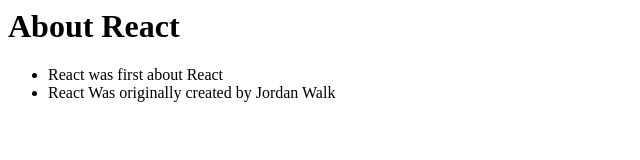
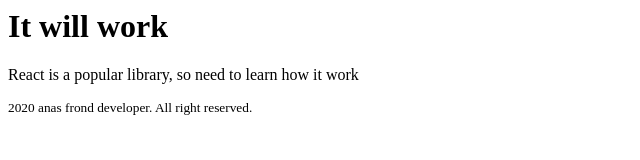
Before and after one commit to kt-anas/React-js, a plain HTML site: page index.html in a window 1280 px wide. Shown: the whole page, without its empty margins (0-640 px from the left). Drawn offline with nearby package versions, Linux system fonts and the light colour scheme.

Commit message:
popular library function we can work

```diff
--- a/index.js
+++ b/index.js
@@ -55,23 +55,44 @@
 // )
 
 
-// function call
-function tempro(){
+// // function call
+// function tempro(){
+//     return (
+//         <div>
+//             <h1>
+//                 About React
+//             </h1>
+//             <ul>
+//                 <li>
+//                   React  was first about React
+//                 </li>
+//                 <li>
+//                     React Was originally created by Jordan Walk
+//                 </li>
+//             </ul>
+//         </div>
+//     )
+// }
+
+// ReactDOM.render(tempro(),document.getElementById("root"))
+
+
+
+
+
+function ReactName() {
     return (
         <div>
             <h1>
-                About React
+                It will work
             </h1>
-            <ul>
-                <li>
-                  React  was first about React
-                </li>
-                <li>
-                    React Was originally created by Jordan Walk
-                </li>
-            </ul>
+            <p>
+                React is a popular library, so need to learn how it work
+            </p>
+            <footer>
+                <small> 2020 anas frond developer. All right reserved.</small>
+            </footer>
         </div>
     )
 }
-
-ReactDOM.render(tempro(),document.getElementById("root"))
+ReactDOM.render(<ReactName/>,document.getElementById("root"))
```
Also changed, not shown: index.html (line endings or trailing spaces).
